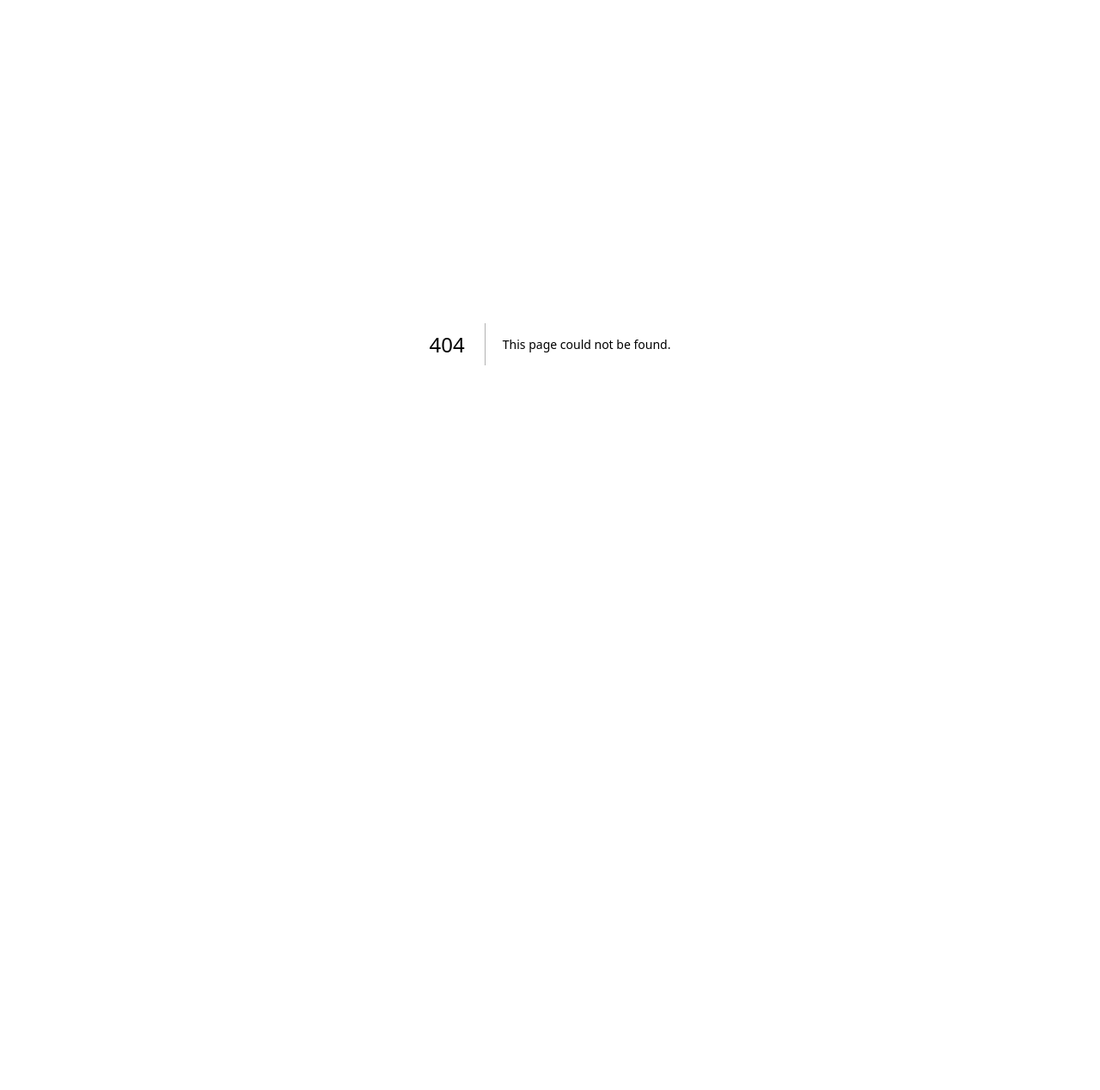
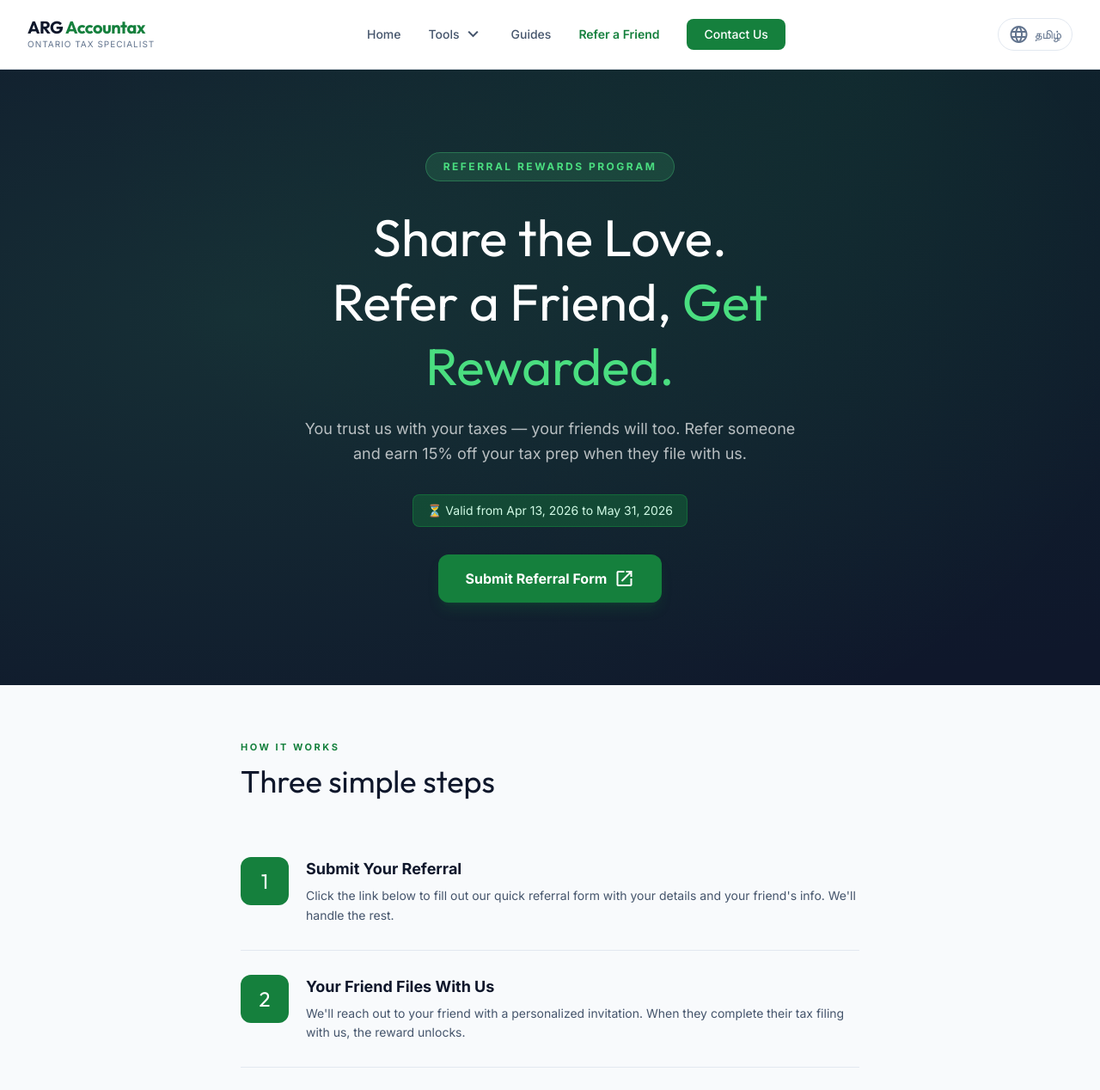
Before and after one commit to ggAcidCode/ARGAccountax-Site, a Next.js app in the folder ARGAccountax-Site/: page /en/refer in a window 1280 px wide. Before the commit this address had no page. Shown: the top 1268 px of the page at 86% size. Before the commit the page ends 800 px from the top, so only its background shows below. Built offline with nearby package versions, Linux system fonts and the light colour scheme.

Commit message:
feat: integrated the Refer a Friend program including CTA, page, translations, and header

```diff
--- /dev/null
+++ b/ARGAccountax-Site/app/[locale]/refer/page.tsx
@@ -0,0 +1,145 @@
+
+
+export default function ReferPage() {
+  const formUrl = "https://docs.google.com/forms/d/e/1FAIpQLSenNGhi0vB-HcpUgo4ltYD4iOXXZ3mVzvbE1c5VBVl_vJ5jCA/viewform?usp=publish-editor";
+
+  return (
+    <main className="min-h-screen bg-slate-50 text-slate-800 pb-20">
+      {/* HERO */}
+      <section className="relative overflow-hidden bg-slate-900 text-white px-6 py-16 md:py-24 text-center">
+        {/* Background Decorative Elements */}
+        <div className="absolute top-[-60%] left-[-20%] w-[140%] h-[200%] pointer-events-none"
+             style={{ background: 'radial-gradient(ellipse at 30% 50%, rgba(74, 222, 128, 0.12) 0%, transparent 60%), radial-gradient(ellipse at 70% 30%, rgba(21, 128, 61, 0.15) 0%, transparent 50%)' }} />
+
+        <div className="relative z-10 max-w-3xl mx-auto">
+          <div className="inline-block border border-[#4ade80]/30 bg-[#4ade80]/15 text-[#4ade80] text-xs font-bold tracking-[2.5px] uppercase px-5 py-2 rounded-full mb-7">
+            Referral Rewards Program
+          </div>
+          <h1 className="text-4xl md:text-6xl font-heading mb-5 leading-tight text-white">
+            Share the Love.<br/>
+            Refer a Friend, <span className="text-[#4ade80]">Get Rewarded.</span>
+          </h1>
+          <p className="text-lg text-white/70 max-w-xl mx-auto leading-relaxed mb-8">
+            You trust us with your taxes — your friends will too. Refer someone and earn 15% off your tax prep when they file with us.
+          </p>
+          <div className="inline-block bg-[#15803d]/40 text-emerald-100 px-4 py-2 rounded-lg text-sm mb-8 border border-[#15803d]/60">
+            ⏳ Valid from Apr 13, 2026 to May 31, 2026
+          </div>
+          <div>
+            <a
+              href={formUrl}
+              target="_blank"
+              rel="noopener noreferrer"
+              className="inline-flex items-center justify-center gap-2 w-full sm:w-auto px-8 py-4 bg-[#15803d] hover:bg-[#166534] text-white rounded-xl font-bold transition-all hover:-translate-y-0.5 shadow-lg shadow-[#15803d]/20"
+            >
+              <span>Submit Referral Form</span>
+              <span className="material-symbols-outlined text-[20px]">open_in_new</span>
+            </a>
+          </div>
+        </div>
+      </section>
+
+      {/* HOW IT WORKS */}
+      <section className="px-6 py-16 max-w-3xl mx-auto">
+        <div className="text-[11px] font-bold tracking-[2.5px] uppercase text-[#15803d] mb-3">
+          How It Works
+        </div>
+        <h2 className="text-3xl md:text-4xl font-heading text-slate-900 mb-10">
+          Three simple steps
+        </h2>
+
+        <div className="space-y-0 relative">
+          {/* Step 1 */}
+          <div className="flex gap-5 py-7 border-b border-slate-200">
+            <div className="w-14 h-14 shrink-0 bg-[#15803d] text-white font-heading text-2xl flex items-center justify-center rounded-xl">1</div>
+            <div>
+              <h3 className="text-lg font-bold text-slate-900 mb-1.5">Submit Your Referral</h3>
+              <p className="text-slate-600 text-sm leading-relaxed">Click the link below to fill out our quick referral form with your details and your friend's info. We'll handle the rest.</p>
+            </div>
+          </div>
+          {/* Step 2 */}
+          <div className="flex gap-5 py-7 border-b border-slate-200">
+            <div className="w-14 h-14 shrink-0 bg-[#15803d] text-white font-heading text-2xl flex items-center justify-center rounded-xl">2</div>
+            <div>
+              <h3 className="text-lg font-bold text-slate-900 mb-1.5">Your Friend Files With Us</h3>
+              <p className="text-slate-600 text-sm leading-relaxed">We'll reach out to your friend with a personalized invitation. When they complete their tax filing with us, the reward unlocks.</p>
+            </div>
+          </div>
+          {/* Step 3 */}
+          <div className="flex gap-5 py-7 border-b border-slate-200">
+            <div className="w-14 h-14 shrink-0 bg-[#15803d] text-white font-heading text-2xl flex items-center justify-center rounded-xl">3</div>
+            <div>
+              <h3 className="text-lg font-bold text-slate-900 mb-1.5">You Get Rewarded</h3>
+              <p className="text-slate-600 text-sm leading-relaxed">Once their return is filed and paid, you receive 15% off your next invoice — or if you've already filed this year, we'll send your reward directly via Interac e-Transfer.</p>
+            </div>
+          </div>
+        </div>
+      </section>
+
+      {/* REWARDS TIER CARDS */}
+      <section className="px-6 py-16 bg-slate-900 text-white">
+        <div className="max-w-3xl mx-auto">
+          <div className="text-[11px] font-bold tracking-[2.5px] uppercase text-[#4ade80] mb-3">
+            Your Reward
+          </div>
+          <h2 className="text-3xl md:text-4xl font-heading text-white mb-10">
+            You refer, you get rewarded
+          </h2>
+
+          <div className="max-w-md mx-auto">
+            <div className="relative overflow-hidden rounded-2xl bg-[#15803d]/20 border border-[#15803d] p-8 transition-transform hover:-translate-y-1">
+              <div className="absolute top-4 -right-7 bg-[#4ade80] text-slate-900 text-[9px] font-bold tracking-[1.5px] py-1 px-9 rotate-45">
+                MOST POPULAR
+              </div>
+              <div className="text-[11px] font-bold tracking-[2px] uppercase text-[#4ade80] mb-4">
+                Personal Tax Return
+              </div>
+              <div className="font-heading text-5xl text-[#4ade80] mb-1">
+                15% <span className="text-base text-white/50 tracking-normal">off</span>
+              </div>
+              <div className="text-sm text-white/50 mb-6">
+                Your reward for every successful referral
+              </div>
+              <ul className="space-y-0.5">
+                {[
+                  "15% off your next tax prep fee for each friend who files with us",
+                  "Already filed this year? We'll send your reward via Interac e-Transfer",
+                  "Reward unlocked once your friend's return is filed & paid",
+                  "No limit on referrals — refer 5 friends, earn 5 rewards"
+                ].map((feature, i) => (
+                  <li key={i} className="flex items-start gap-2.5 py-2 text-sm text-white/75 border-t border-white/5">
+                    <span className="text-[#4ade80] font-bold mt-0.5">✓</span>
+                    <span className="leading-relaxed">{feature}</span>
+                  </li>
+                ))}
+              </ul>
+            </div>
+          </div>
+        </div>
+      </section>
+
+      {/* TERMS */}
+      <section className="px-6 py-16 md:py-24 max-w-2xl mx-auto">
+        <div className="bg-[#f0fdf4] rounded-2xl p-7 border-l-4 border-[#15803d]">
+          <h3 className="text-sm font-bold text-[#15803d] mb-3">Program Terms</h3>
+          <ul className="space-y-2">
+            {[
+              "The 15% reward applies to the referrer only and is earned once the referred client's return is filed and payment is received in full.",
+              "If the referrer has not yet filed for the current tax year, the reward is applied as a credit toward their upcoming tax filing invoice.",
+              "If the referrer has already filed and paid for the current tax year, the reward amount (15% of their filing fee) will be sent via Interac e-Transfer to the email on file.",
+              "Referral rewards cannot be combined with other promotional offers.",
+              "There is no limit to the number of friends you can refer — each qualifying referral earns a separate reward.",
+              "This program is valid between Apr 13, 2026 to May 31, 2026.",
+              "Self-referrals or referring existing clients do not qualify."
+            ].map((term, i) => (
+              <li key={i} className="text-[13px] text-slate-600 leading-relaxed relative pl-4">
+                <span className="absolute left-0 text-[#15803d] font-bold">·</span>
+                {term}
+              </li>
+            ))}
+          </ul>
+        </div>
+      </section>
+    </main>
+  );
+}
--- a/ARGAccountax-Site/components/home/HeroSection.tsx
+++ b/ARGAccountax-Site/components/home/HeroSection.tsx
@@ -62,6 +62,15 @@ export default function HeroSection() {
                 <span>{t('phone')}</span>
               </div>
             </a>
+            <Link
+              href="/refer"
+              className="inline-flex items-center justify-between sm:justify-center gap-2 bg-[#f0fdf4] text-[#15803d] border-2 border-[#15803d]/30 hover:bg-white font-semibold px-6 sm:px-8 py-3.5 rounded-xl transition-all hover:-translate-y-0.5 text-sm sm:text-base w-full sm:w-auto"
+            >
+              <div className="flex items-center gap-2">
+                <span className="material-symbols-outlined text-[18px]">volunteer_activism</span>
+                <span>{t('referLink')}</span>
+              </div>
+            </Link>
           </div>
         </div>
       </div>
--- a/ARGAccountax-Site/components/layout/Header.tsx
+++ b/ARGAccountax-Site/components/layout/Header.tsx
@@ -98,6 +98,9 @@ export default function Header() {
             <Link href="/blog" className="text-slate-600 hover:text-[#15803d] transition-colors">
               {t('blog')}
             </Link>
+            <Link href="/refer" className="text-[#15803d] hover:text-[#166534] font-semibold transition-colors">
+              {t('refer')}
+            </Link>
             <Link
               href="/contact"
               className="bg-[#15803d] hover:bg-[#166534] text-white px-5 py-2 rounded-lg transition-colors"
@@ -169,6 +172,10 @@ export default function Header() {
               {t('blog')}
             </MobileLink>
 
+            <MobileLink href="/refer" onClick={() => setMobileOpen(false)}>
+              {t('refer')}
+            </MobileLink>
+
             <Link
               href="/contact"
               className="block text-center bg-[#15803d] hover:bg-[#166534] text-white px-5 py-2.5 rounded-lg transition-colors text-sm font-medium mt-2"
@@ -188,7 +195,7 @@ function MobileLink({
   onClick,
   children,
 }: {
-  href: '/' | '/blog';
+  href: '/' | '/blog' | '/refer';
   onClick: () => void;
   children: React.ReactNode;
 }) {
--- a/ARGAccountax-Site/messages/en.json
+++ b/ARGAccountax-Site/messages/en.json
@@ -10,6 +10,7 @@
     },
     "viewAllTools": "View All Tools",
     "blog": "Guides",
+    "refer": "Refer a Friend",
     "contact": "Contact Us",
     "toggleLanguage": "தமிழ்"
   },
@@ -20,6 +21,7 @@
     "subheadline": "Led by Raj Rasaratnam, ARG Accountax provides professional, reliable, and bilingual tax services. We simplify complex tax and accounting and year round financial consulting so you can focus on what matters most.",
     "cta": "Contact Us Now",
     "freeTools": "Free Tax Tools",
+    "referLink": "Refer a Friend",
     "phone": "416-726-8055",
     "badge": "Serving Clients Since 1995"
   },
--- a/ARGAccountax-Site/messages/ta.json
+++ b/ARGAccountax-Site/messages/ta.json
@@ -10,6 +10,7 @@
     },
     "viewAllTools": "அனைத்து கருவிகளையும் காண்க",
     "blog": "வழிகாட்டிகள்",
+    "refer": "நண்பரை பரிந்துரைக்க",
     "contact": "தொடர்பு கொள்ளுங்கள்",
     "toggleLanguage": "English"
   },
@@ -20,6 +21,7 @@
     "subheadline": "ராஜ் ராசரட்னம் தலைமையில், ARG Accountax தொழில்முறை, நம்பகமான மற்றும் இரு மொழி வரி சேவைகளை வழங்குகிறது. சிக்கலான வரி மற்றும் கணக்கியல் மற்றும் ஆண்டு முழுவதும் நிதி ஆலோசனையை நாங்கள் எளிமைப்படுத்துகிறோம்.",
     "cta": "இப்போது தொடர்பு கொள்ளுங்கள்",
     "freeTools": "இலவச வரி கருவிகள்",
+    "referLink": "நண்பரை பரிந்துரைக்க",
     "phone": "416-726-8055",
     "badge": "1995 முதல் வாடிக்கையாளர்களுக்கு சேவை"
   },
```
